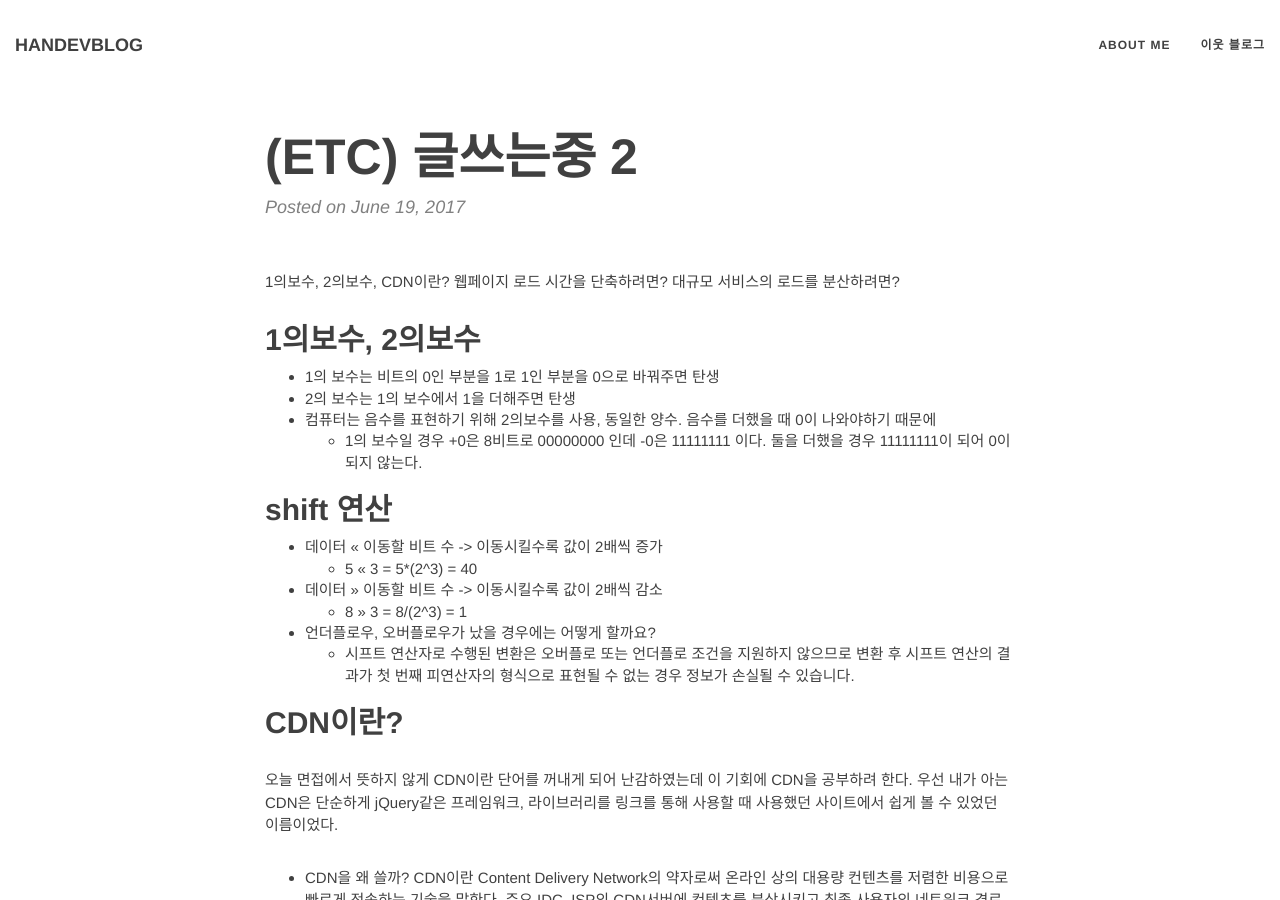
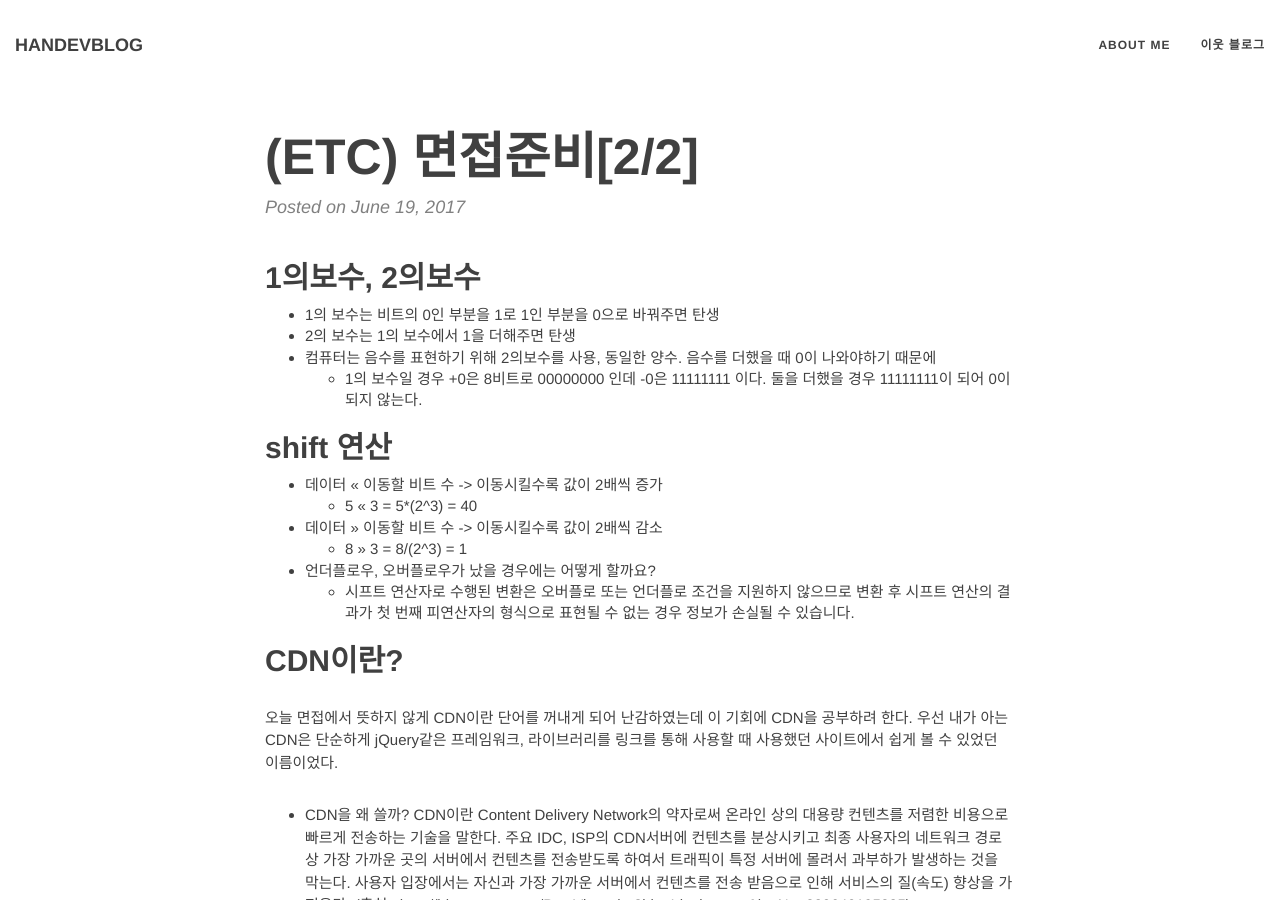
Before and after one commit to hanjungv/hanjungv.github.io, a Jekyll site: the page built from _posts/2017-06/19/2017-06-19-1_ETC_interview.3.markdown, in a window 1280 px wide and 900 px high. Built offline with Jekyll 4.4.1, drawn with Linux system fonts in a browser that asks for light colours; nearby versions of some CDN libraries; comment, search, counter and statistics services are not loaded.

Commit message:
Change title inverview post

```diff
--- a/_posts/2017-06/19/2017-06-19-1_ETC_interview.3.markdown
+++ b/_posts/2017-06/19/2017-06-19-1_ETC_interview.3.markdown
@@ -1,12 +1,12 @@
 ---
 
 layout: post
-title: "(ETC) 글쓰는중 2"
+title: "(ETC) 면접준비[2/2]"
 category: ETC
 
 ---
 
-1의보수, 2의보수, CDN이란? 웹페이지 로드 시간을 단축하려면? 대규모 서비스의 로드를 분산하려면?
+
 ## 1의보수, 2의보수
 * 1의 보수는 비트의 0인 부분을 1로 1인 부분을 0으로 바꿔주면 탄생
 * 2의 보수는 1의 보수에서 1을 더해주면 탄생
```
